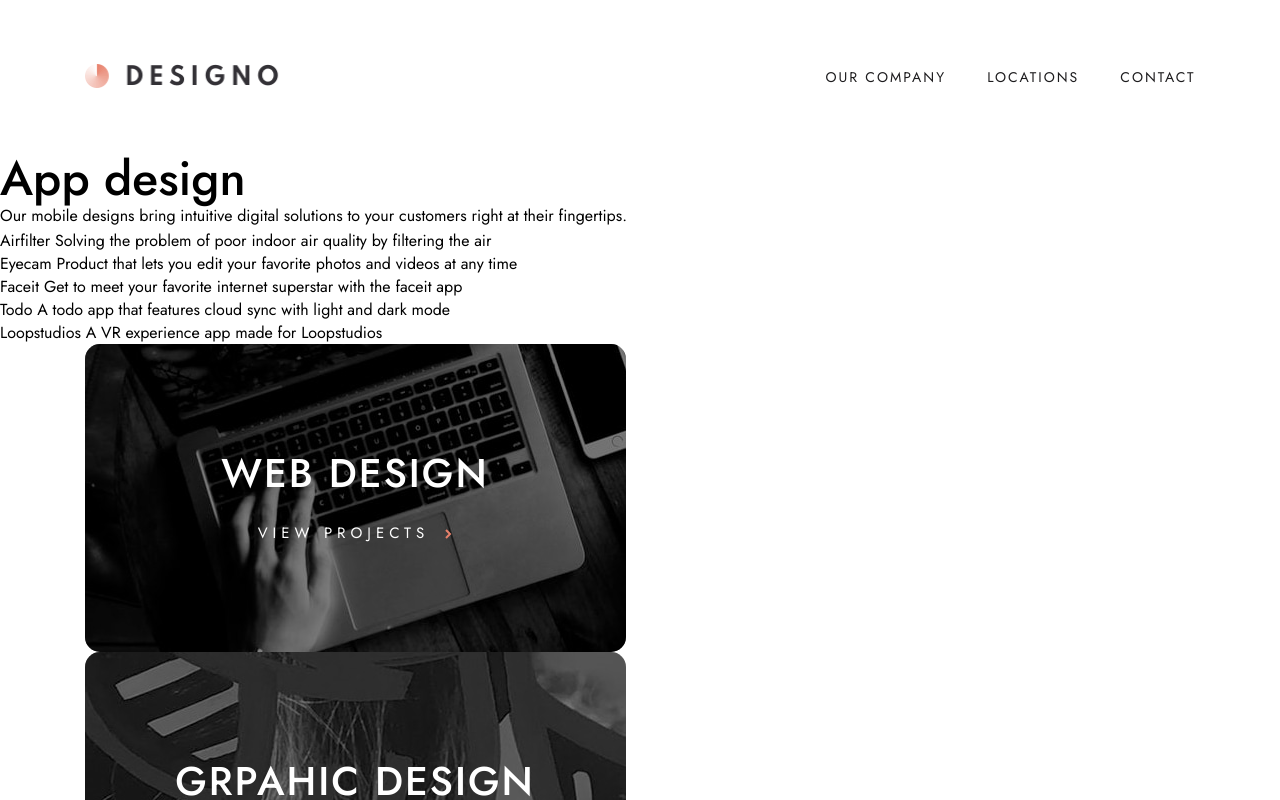
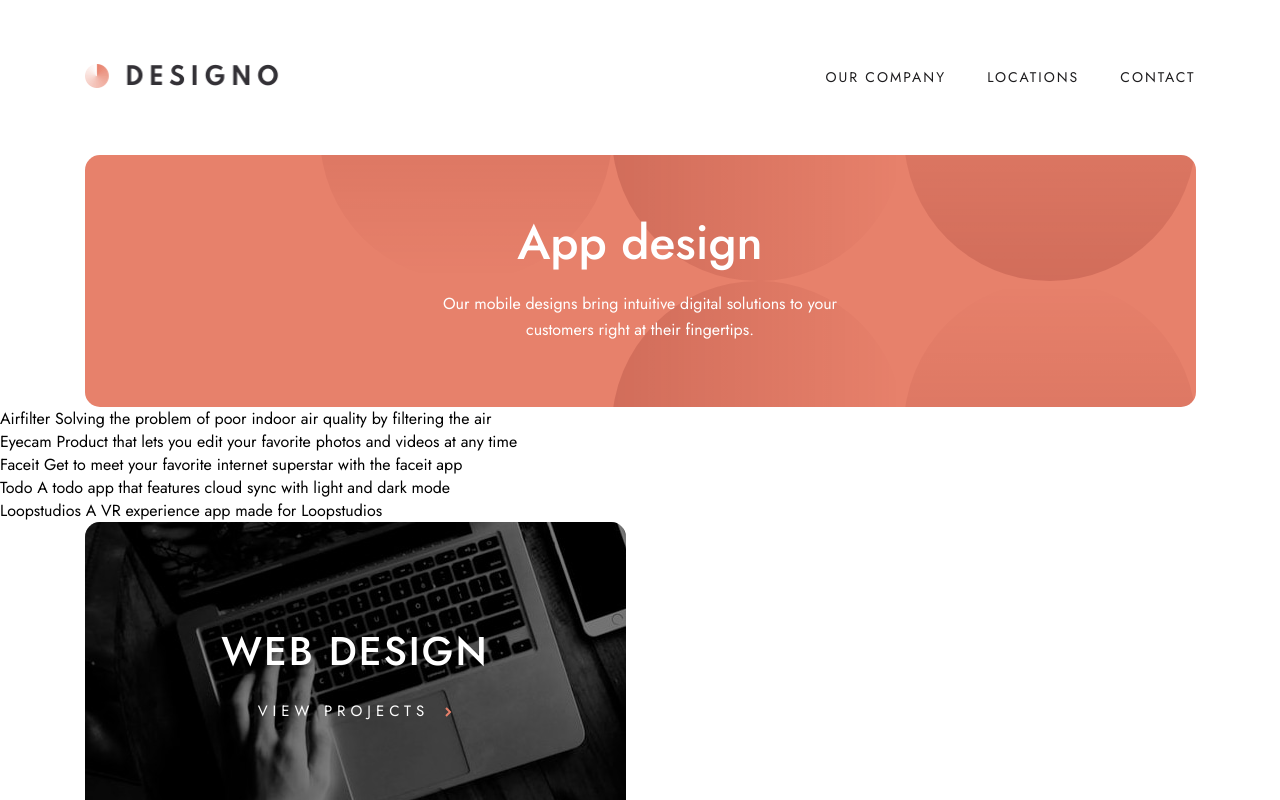
Before and after one commit to Andrparsons/designo, a Next.js app: page /app-design in a window 1280 px wide. Shown: the top 800 px of the page. Built offline with nearby package versions, Linux system fonts and the light colour scheme.

Commit message:
intro styling for design pages

```diff
--- a/pages/app-design.js
+++ b/pages/app-design.js
@@ -1,5 +1,5 @@
 import Head from "next/head";
-import styles from "../styles/App-design.module.css";
+import styles from "../styles/Design.module.css";
 
 import Container from "../components/Container/Container";
 import CTA from "../components/CTA/CTA";
@@ -17,7 +17,7 @@ export default function AppDesign() {
       <main className={styles.main}>
         <section className={styles.introSection}>
           <h1>App design</h1>
-          <p>
+          <p className={styles.introParagraph}>
             Our mobile designs bring intuitive digital solutions to your
             customers right at their fingertips.
           </p>
--- a/pages/graphic-design.js
+++ b/pages/graphic-design.js
@@ -1,5 +1,5 @@
 import Head from "next/head";
-import styles from "../styles/Graphic-design.module.css";
+import styles from "../styles/Design.module.css";
 
 import Container from "../components/Container/Container";
 import CTA from "../components/CTA/CTA";
@@ -17,7 +17,7 @@ export default function GraphicDesign() {
       <main className={styles.main}>
         <section className={styles.introSection}>
           <h1>Graphic design</h1>
-          <p>
+          <p className={styles.introParagraph}>
             We deliver eye-catching branding materials that are tailored to meet
             your business objectives.
           </p>
--- /dev/null
+++ b/styles/Design.module.css
@@ -0,0 +1,43 @@
+.introSection {
+  background-color: var(--highlightBg);
+  color: var(--textLight);
+  padding: 6.5rem 0;
+  background-image: url(/web-design/desktop/bg-pattern-intro-web.svg);
+  background-repeat: no-repeat;
+  background-position: top right;
+  text-align: center;
+}
+
+.introParagraph {
+  margin-top: 1.5rem;
+}
+
+.introContainer {
+  padding: 0 1.5rem;
+}
+
+@media (min-width: 550px) {
+  .introSection {
+    margin: 0 2.5rem;
+    border-radius: var(--borderRadiuslarge);
+    padding: 4rem 0;
+    background-position: center left -2rem;
+  }
+
+  .introContainer {
+    padding: 0 3.625rem;
+  }
+
+  .introParagraph {
+    max-width: 445px;
+    margin: 1.5rem auto 0;
+  }
+}
+
+@media (min-width: 900px) {
+  .introSection {
+    max-width: 1111px;
+    margin: 0 auto;
+    background-position: center right;
+  }
+}
```
Also changed, not shown: pages/web-design.js (+8 -17 lines), styles/Web-design.module.css (deleted).
